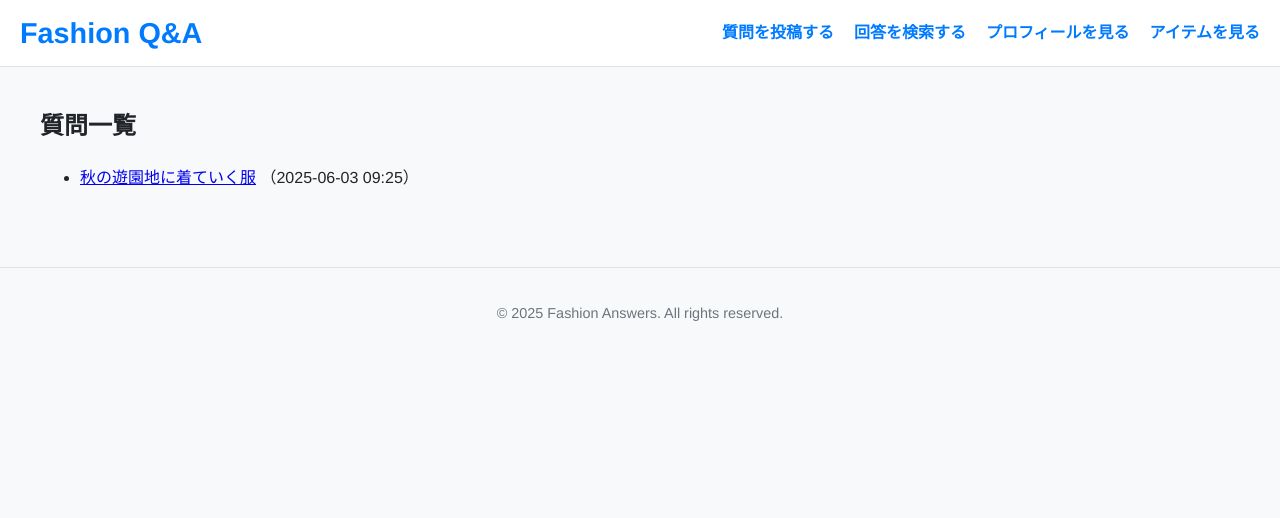
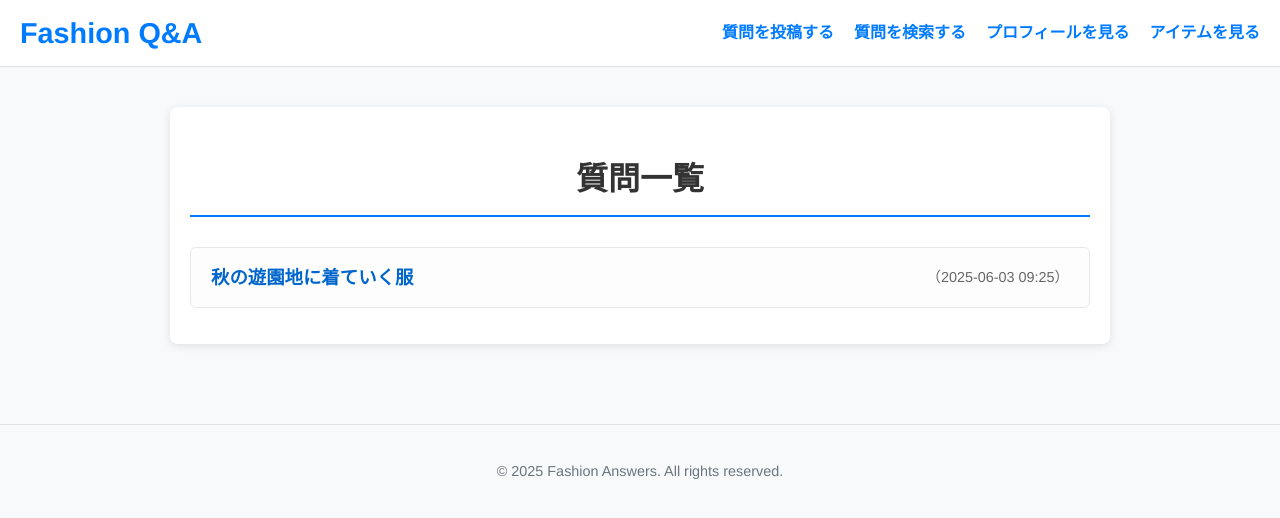
Before and after one commit to nakamoto-negai/Oshare_Answers, a Django app: page /questions/list/ in a window 1280 px wide. Shown: the top 518 px of the page. Run offline with Django 4.2, Linux system fonts and the light colour scheme; data comes from the database, SQL or seed files in the repository; both versions use the stored data as it was after the commit.

Commit message:
CSSを適用しました

```diff
--- a/items/templates/items/items_look.html
+++ b/items/templates/items/items_look.html
@@ -7,7 +7,7 @@
 
 {% block content %}
   <!-- ページ固有の内容 -->
-   <div class="product-page-container">
+
     {% for item in items %}
     <div class="product-detail-card">
       <div class="image-section">
@@ -20,11 +20,12 @@
       <div class="product-info">
         <div>
           <p class="product-name-simple">{{ item.name }}</p>
+          <p class="product-price">価格: {{ item.price }}円</p>
           <a href="{% url 'order_item' item.id %}" class="order-btn">この商品を注文する</a>
         </div>
       </div>
     </div>
   {% endfor %}
-  </div>
+
   <script src="{% static 'js/main.js' %}"></script>
 {% endblock %}
--- a/questions/templates/questions/question_list.html
+++ b/questions/templates/questions/question_list.html
@@ -1,18 +1,20 @@
 {% extends "base.html" %}
-
+{% load static %}
 {% block title %}ページタイトル{% endblock %}
 
 {% block content %}
   <!-- ページ固有の内容 -->
-   <h2>質問一覧</h2>
-  <ul>
+  <div class="my-questions-list-container">
+    <h2 class="my-questions-title">質問一覧</h2>
+    <ul class="questions-list">
       {% for question in questions %}
         <li>
           <a href="{% url 'question_detail' question.id %}">{{ question.title }}</a>
-        （{{ question.created_at|date:"Y-m-d H:i" }}）
+          <span class="question-date">（{{ question.created_at|date:"Y-m-d H:i" }}）</span>
         </li>
       {% empty %}
-      <li>質問がありません。</li>
+        <li class="no-questions-message">質問がありません。</li>
       {% endfor %}
     </ul>
+  </div>
 {% endblock %}
--- a/static/css/style.css
+++ b/static/css/style.css
@@ -308,19 +308,20 @@ main {
   display: grid;
   grid-template-columns: repeat(auto-fit, minmax(160px, 1fr));
   gap: 16px;
-  max-width: 700px;   /* 必要に応じて調整 */
+ /* 必要に応じて調整 */
   margin: 24px auto;
   justify-content: center;
 }
 
 .product-detail-card {
-  display: grid;
+  display: flex;
   flex-wrap: wrap;
   background-color: #fff;
   border-radius: 8px;
   box-shadow: 0 4px 12px rgba(0,0,0,0.1);
   padding: 25px;
-  max-width: 350px;
+  width: auto;
+  box-sizing: border-box;
   margin-bottom: 30px;
   justify-content: center;
 }
@@ -471,3 +472,83 @@ main {
   80% { opacity: 1; bottom: 30px; }
   100% { opacity: 0; bottom: 0px; }
 }
+
+.my-questions-list-container {
+  max-width: 900px;
+  margin: 20px auto;
+  padding: 20px;
+  background-color: #fff;
+  border-radius: 8px;
+  box-shadow: 0 2px 8px rgba(0,0,0,0.1);
+}
+
+.my-questions-title {
+  text-align: center;
+  font-size: 2em;
+  color: #333;
+  margin-bottom: 30px;
+  padding-bottom: 10px;
+  border-bottom: 2px solid #007bff;
+}
+
+.questions-list {
+  list-style-type: none;
+  padding-left: 0;
+  margin-top: 0;
+}
+
+.questions-list li {
+  background-color: #fdfdfd;
+  border: 1px solid #e7e7e7;
+  padding: 15px 20px; /* パディングを少し調整 */
+  margin-bottom: 12px; /* 各質問間のマージン */
+  border-radius: 6px;
+  transition: box-shadow 0.3s ease, border-color 0.3s ease;
+  display: flex; /* タイトルと日付を横並びにするため */
+  justify-content: space-between; /* 両端に寄せる */
+  align-items: center; /* 上下中央揃え */
+  flex-wrap: wrap; /* 画面が狭い場合に折り返す */
+}
+
+.questions-list li:hover {
+  box-shadow: 0 2px 5px rgba(0,0,0,0.08);
+  border-left: 5px solid #007bff; /* ホバー時に左のボーダーを強調 */
+  padding-left: 15px; /* 左のボーダー分パディングを調整 */
+}
+
+.questions-list li a {
+  text-decoration: none;
+  color: #0066cc;
+  font-size: 1.15em; /* 少しフォントを大きく */
+  font-weight: bold;
+  flex-grow: 1; /* タイトルができるだけ幅を取るように */
+  margin-right: 15px; /* 日付との間にマージン */
+}
+
+.questions-list li a:hover {
+  text-decoration: underline;
+  color: #004c99;
+}
+
+.questions-list .question-date {
+  font-size: 0.9em;
+  color: #666;
+  white-space: nowrap; /* 日付が折り返さないように */
+}
+
+.questions-list .no-questions-message,
+.questions-list .preview-item-empty { /* 以前のプレビュー用emptyクラスも共通スタイルに */
+  text-align: center;
+  color: #777;
+  padding: 30px 20px; /* パディングを多めに */
+  background-color: #f9f9f9;
+  border: 1px dashed #ddd;
+  border-radius: 6px;
+  justify-content: center; /* display:flex の影響をリセット/調整 */
+}
+.questions-list .no-questions-message:hover,
+.questions-list .preview-item-empty:hover {
+    border-left: none; /* ホバー時の左ボーダーは不要 */
+    padding-left: 20px;
+    box-shadow: none;
+}
--- a/templates/base.html
+++ b/templates/base.html
@@ -22,7 +22,7 @@
     <nav class="main-navigation">
       <ul>
         <li><a href="{% url 'post_question' %}">質問を投稿する</a></li>
-        <li><a href="{% url 'question_list' %}">回答を検索する</a></li>
+        <li><a href="{% url 'question_list' %}">質問を検索する</a></li>
         <li><a href="{% url 'profile' user.id %}">プロフィールを見る</a></li>
         <li><a href="{% url 'items_look' %}">アイテムを見る</a></li>
       </ul>
```
Also changed, not shown: accounts/templates/accounts/profile.html (+18 -8 lines), questions/templates/questions/question_detail.html (+6 -4 lines), db.sqlite3, media/item_images/women_1.jpg (added), 2 other files. Lines whose indentation alone changed are shown as unchanged.
